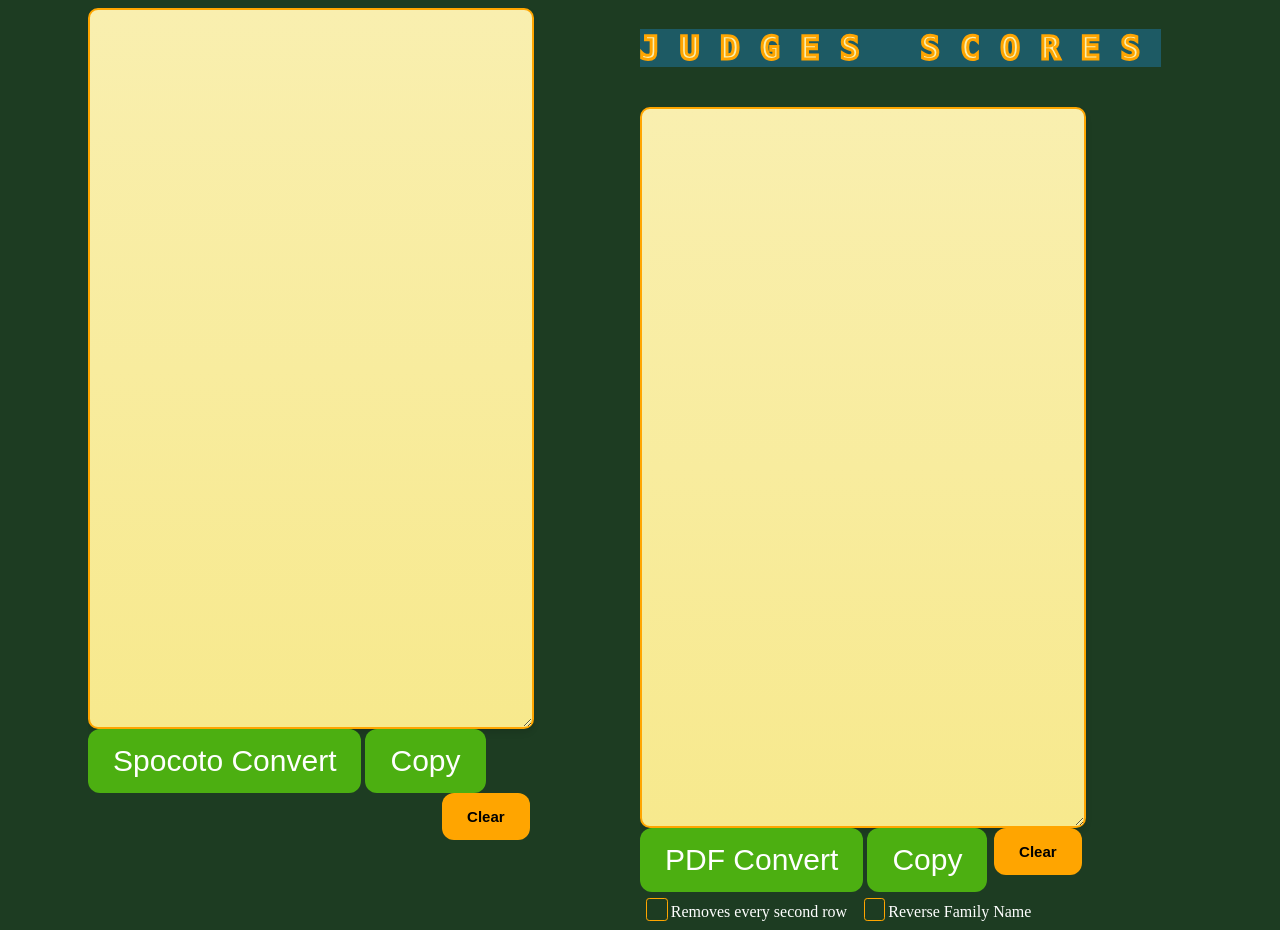
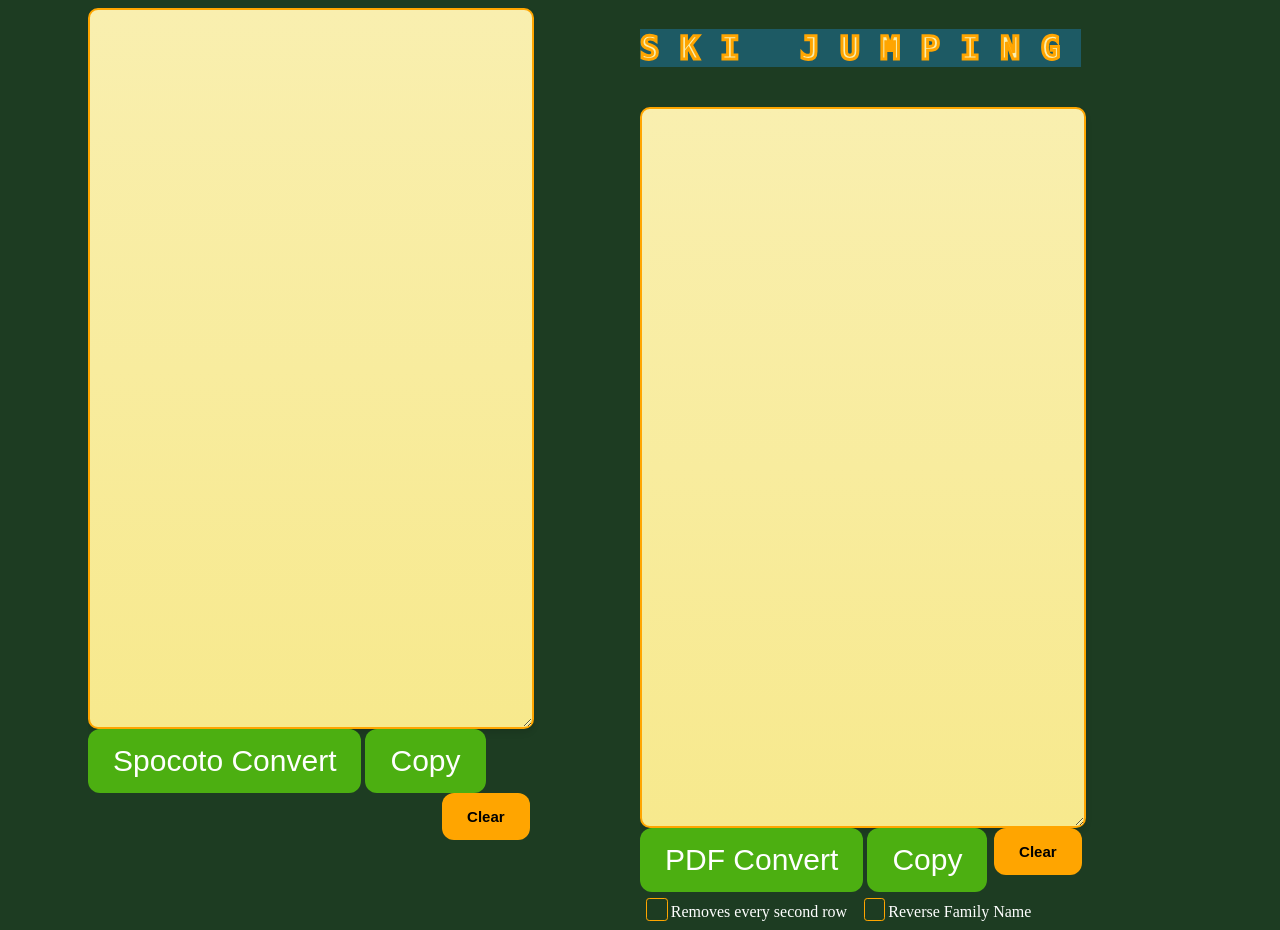
Before and after one commit to krisgiyan/judgescore, a plain HTML site: page index.html in a window 1280 px wide. Drawn offline with Linux system fonts and the light colour scheme.

Commit message:
Update index.html

```diff
--- a/index.html
+++ b/index.html
@@ -2,13 +2,13 @@
 <html lang="en">
 <head>
     <meta charset="UTF-8">
-    <title>Judges Scores</title>
+    <title>Ski Jumping</title>
     <link rel="stylesheet" href="styles.css">
     <link rel="shortcut icon" type="image/jpg" href="favicon.jpg">
 </head>
 <body>
 <script src="script.js"></script>
-<a href="cross-country.html"><h1>JUDGES SCORES</h1></a>
+<a href="cross-country.html"><h1>SKI JUMPING</h1></a>
 <div id="left">
     <textarea name="" class="area" cols="50" rows="28" id="area"></textarea>
     <div class="div_buttons">
```
